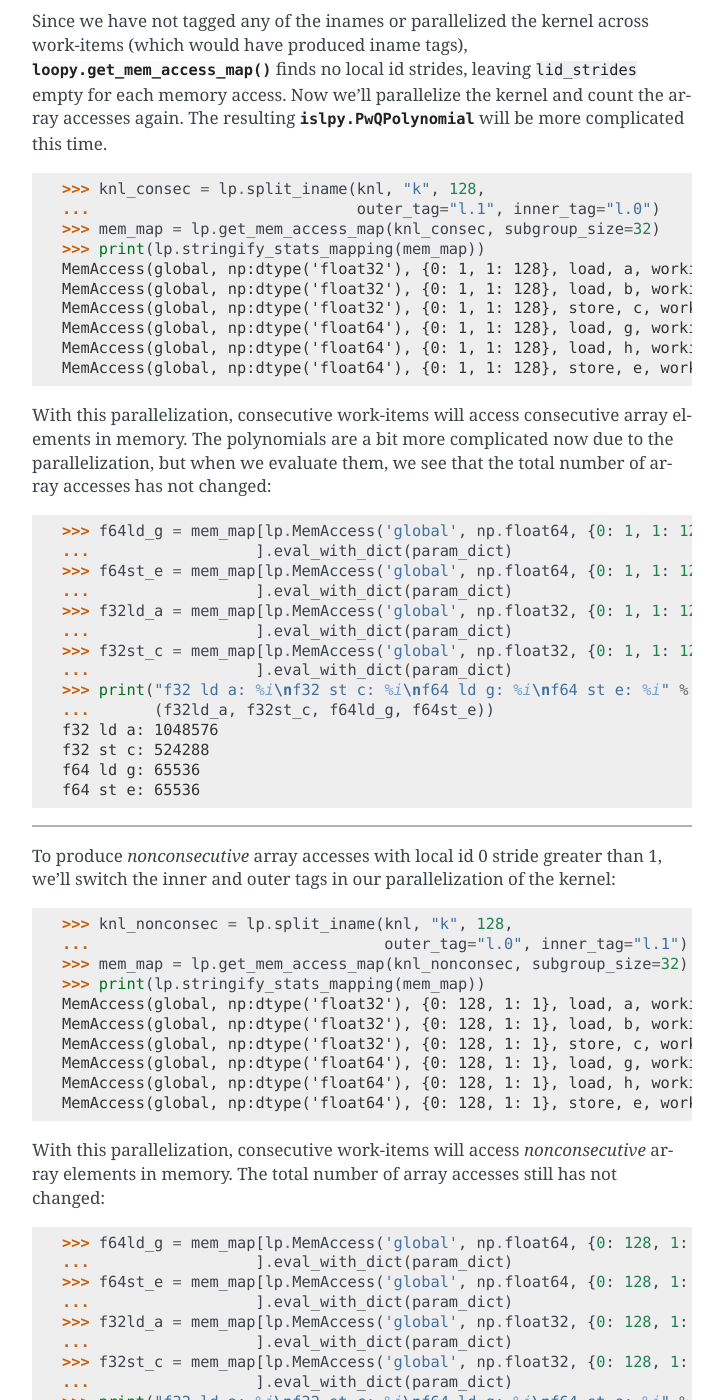
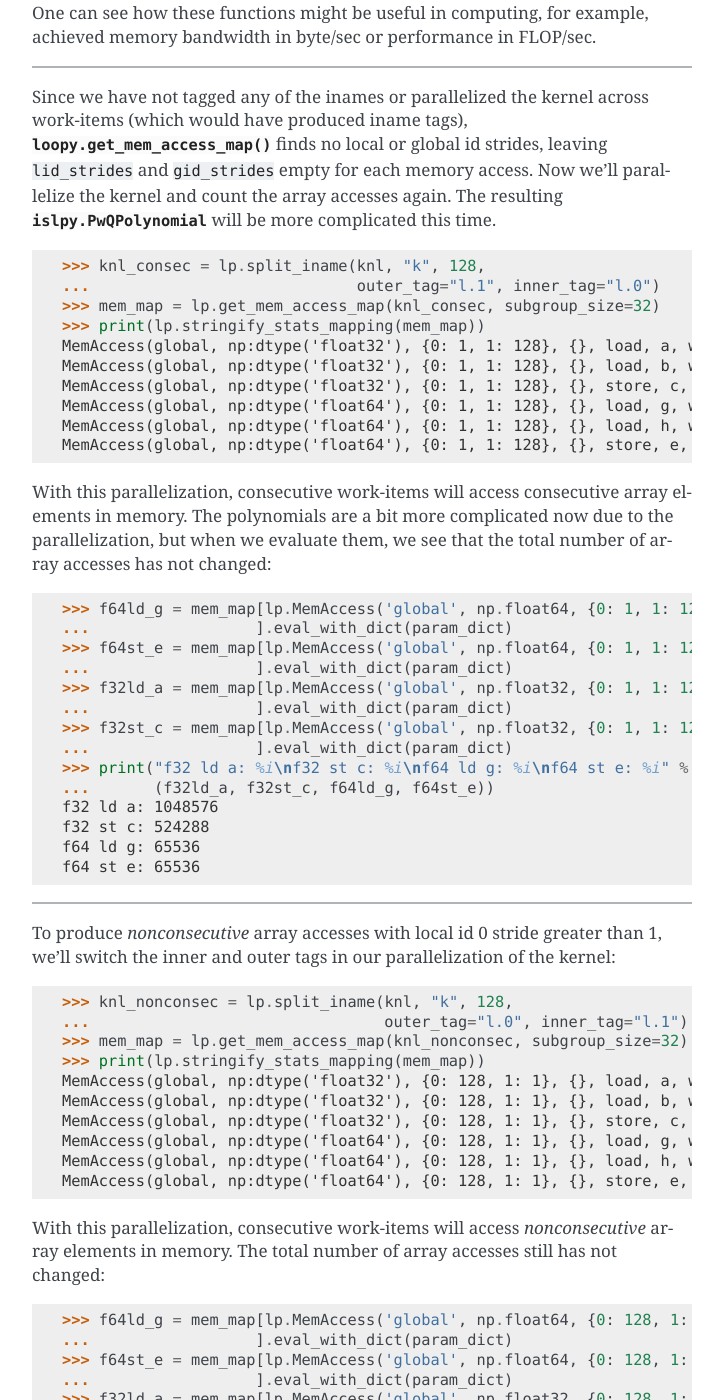
Before and after one commit to inducer/loopy, a Sphinx documentation site: the page built from doc/tutorial.rst, in a window 1280 px wide and 1400 px high, scrolled down 33099 px. Shown: the whole window, without its empty margins (388-1111 px from the left). Built offline with Sphinx 7.4.7, drawn with Linux system fonts in a browser that asks for light colours; some of the changed text lies outside the part shown.

Commit message:
collecting global id strides in MemAccessCounter, updated tests and tutorial

```diff
--- a/doc/tutorial.rst
+++ b/doc/tutorial.rst
@@ -1641,15 +1641,15 @@ we'll continue using the kernel from the previous example:
 
     >>> mem_map = lp.get_mem_access_map(knl, subgroup_size=32)
     >>> print(lp.stringify_stats_mapping(mem_map))
-    MemAccess(global, np:dtype('float32'), {}, load, a, subgroup) : ...
+    MemAccess(global, np:dtype('float32'), {}, {}, load, a, subgroup) : ...
     <BLANKLINE>
 
 Each line of output will look roughly like::
 
 
-    MemAccess(global, np:dtype('float32'), {}, load, a, subgroup) : [m, l, n] -> { 2 * m * l * n : m > 0 and l > 0 and n > 0 }
-    MemAccess(global, np:dtype('float32'), {}, load, b, subgroup) : [m, l, n] -> { m * l * n : m > 0 and l > 0 and n > 0 }
-    MemAccess(global, np:dtype('float32'), {}, store, c, subgroup) : [m, l, n] -> { m * l * n : m > 0 and l > 0 and n > 0 }
+    MemAccess(global, np:dtype('float32'), {}, {}, load, a, subgroup) : [m, l, n] -> { 2 * m * l * n : m > 0 and l > 0 and n > 0 }
+    MemAccess(global, np:dtype('float32'), {}, {}, load, b, subgroup) : [m, l, n] -> { m * l * n : m > 0 and l > 0 and n > 0 }
+    MemAccess(global, np:dtype('float32'), {}, {}, store, c, subgroup) : [m, l, n] -> { m * l * n : m > 0 and l > 0 and n > 0 }
 
 :func:`loopy.get_mem_access_map` returns a :class:`loopy.ToCountMap` of **{**
 :class:`loopy.MemAccess` **:** :class:`islpy.PwQPolynomial` **}**.
@@ -1661,7 +1661,7 @@ Each line of output will look roughly like::
 - dtype: A :class:`loopy.LoopyType` or :class:`numpy.dtype` that specifies the
   data type accessed.
 
-- stride: A :class:`dict` of **{** :class:`int` **:**
+- lid_strides: A :class:`dict` of **{** :class:`int` **:**
   :class:`pymbolic.primitives.Expression` or :class:`int` **}** that specifies
   local strides for each local id in the memory access index. Local ids not
   found will not be present in ``lid_strides.keys()``. Uniform access (i.e.
@@ -1669,6 +1669,11 @@ Each line of output will look roughly like::
   ``lid_strides[0]=0``, but may also occur when no local id 0 is found, in
   which case the 0 key will not be present in lid_strides.
 
+- gid_strides: A :class:`dict` of **{** :class:`int` **:**
+  :class:`pymbolic.primitives.Expression` or :class:`int` **}** that specifies
+  global strides for each global id in the memory access index. Global ids not
+  found will not be present in ``gid_strides.keys()``.
+
 - direction: A :class:`str` that specifies the direction of memory access as
   **load** or **store**.
 
@@ -1679,13 +1684,13 @@ We can evaluate these polynomials using :func:`islpy.eval_with_dict`:
 
 .. doctest::
 
-    >>> f64ld_g = mem_map[lp.MemAccess('global', np.float64, {}, 'load', 'g', CG.SUBGROUP)
+    >>> f64ld_g = mem_map[lp.MemAccess('global', np.float64, {}, {}, 'load', 'g', CG.SUBGROUP)
     ...                  ].eval_with_dict(param_dict)
-    >>> f64st_e = mem_map[lp.MemAccess('global', np.float64, {}, 'store', 'e', CG.SUBGROUP)
+    >>> f64st_e = mem_map[lp.MemAccess('global', np.float64, {}, {}, 'store', 'e', CG.SUBGROUP)
     ...                  ].eval_with_dict(param_dict)
-    >>> f32ld_a = mem_map[lp.MemAccess('global', np.float32, {}, 'load', 'a', CG.SUBGROUP)
+    >>> f32ld_a = mem_map[lp.MemAccess('global', np.float32, {}, {}, 'load', 'a', CG.SUBGROUP)
     ...                  ].eval_with_dict(param_dict)
-    >>> f32st_c = mem_map[lp.MemAccess('global', np.float32, {}, 'store', 'c', CG.SUBGROUP)
+    >>> f32st_c = mem_map[lp.MemAccess('global', np.float32, {}, {}, 'store', 'c', CG.SUBGROUP)
     ...                  ].eval_with_dict(param_dict)
     >>> print("f32 ld a: %i\nf32 st c: %i\nf64 ld g: %i\nf64 st e: %i" %
     ...       (f32ld_a, f32st_c, f64ld_g, f64st_e))
@@ -1721,12 +1726,12 @@ using :func:`loopy.ToCountMap.to_bytes` and :func:`loopy.ToCountMap.group_by`:
 
 The lines of output above might look like::
 
-    MemAccess(global, np:dtype('float32'), {}, load, a, subgroup) : [m, l, n] -> { 8 * m * l * n : m > 0 and l > 0 and n > 0 }
-    MemAccess(global, np:dtype('float32'), {}, load, b, subgroup) : [m, l, n] -> { 4 * m * l * n : m > 0 and l > 0 and n > 0 }
-    MemAccess(global, np:dtype('float32'), {}, store, c, subgroup) : [m, l, n] -> { 4 * m * l * n : m > 0 and l > 0 and n > 0 }
-    MemAccess(global, np:dtype('float64'), {}, load, g, subgroup) : [m, l, n] -> { 8 * m * n : m > 0 and l > 0 and n > 0 }
-    MemAccess(global, np:dtype('float64'), {}, load, h, subgroup) : [m, l, n] -> { 8 * m * n : m > 0 and l > 0 and n > 0 }
-    MemAccess(global, np:dtype('float64'), {}, store, e, subgroup) : [m, l, n] -> { 8 * m * n : m > 0 and l > 0 and n > 0 }
+    MemAccess(global, np:dtype('float32'), {}, {}, load, a, subgroup) : [m, l, n] -> { 8 * m * l * n : m > 0 and l > 0 and n > 0 }
+    MemAccess(global, np:dtype('float32'), {}, {}, load, b, subgroup) : [m, l, n] -> { 4 * m * l * n : m > 0 and l > 0 and n > 0 }
+    MemAccess(global, np:dtype('float32'), {}, {}, store, c, subgroup) : [m, l, n] -> { 4 * m * l * n : m > 0 and l > 0 and n > 0 }
+    MemAccess(global, np:dtype('float64'), {}, {}, load, g, subgroup) : [m, l, n] -> { 8 * m * n : m > 0 and l > 0 and n > 0 }
+    MemAccess(global, np:dtype('float64'), {}, {}, load, h, subgroup) : [m, l, n] -> { 8 * m * n : m > 0 and l > 0 and n > 0 }
+    MemAccess(global, np:dtype('float64'), {}, {}, store, e, subgroup) : [m, l, n] -> { 8 * m * n : m > 0 and l > 0 and n > 0 }
 
 One can see how these functions might be useful in computing, for example,
 achieved memory bandwidth in byte/sec or performance in FLOP/sec.
@@ -1735,9 +1740,10 @@ achieved memory bandwidth in byte/sec or performance in FLOP/sec.
 
 Since we have not tagged any of the inames or parallelized the kernel across
 work-items (which would have produced iname tags), :func:`loopy.get_mem_access_map`
-finds no local id strides, leaving ``lid_strides`` empty for each memory access.
-Now we'll parallelize the kernel and count the array accesses again. The
-resulting :class:`islpy.PwQPolynomial` will be more complicated this time.
+finds no local or global id strides, leaving ``lid_strides`` and ``gid_strides``
+empty for each memory access. Now we'll parallelize the kernel and count the array
+accesses again. The resulting :class:`islpy.PwQPolynomial` will be more complicated
+this time.
 
 .. doctest::
 
@@ -1745,12 +1751,12 @@ resulting :class:`islpy.PwQPolynomial` will be more complicated this time.
     ...                             outer_tag="l.1", inner_tag="l.0")
     >>> mem_map = lp.get_mem_access_map(knl_consec, subgroup_size=32)
     >>> print(lp.stringify_stats_mapping(mem_map))
-    MemAccess(global, np:dtype('float32'), {0: 1, 1: 128}, load, a, workitem) : ...
-    MemAccess(global, np:dtype('float32'), {0: 1, 1: 128}, load, b, workitem) : ...
-    MemAccess(global, np:dtype('float32'), {0: 1, 1: 128}, store, c, workitem) : ...
-    MemAccess(global, np:dtype('float64'), {0: 1, 1: 128}, load, g, workitem) : ...
-    MemAccess(global, np:dtype('float64'), {0: 1, 1: 128}, load, h, workitem) : ...
-    MemAccess(global, np:dtype('float64'), {0: 1, 1: 128}, store, e, workitem) : ...
+    MemAccess(global, np:dtype('float32'), {0: 1, 1: 128}, {}, load, a, workitem) : ...
+    MemAccess(global, np:dtype('float32'), {0: 1, 1: 128}, {}, load, b, workitem) : ...
+    MemAccess(global, np:dtype('float32'), {0: 1, 1: 128}, {}, store, c, workitem) : ...
+    MemAccess(global, np:dtype('float64'), {0: 1, 1: 128}, {}, load, g, workitem) : ...
+    MemAccess(global, np:dtype('float64'), {0: 1, 1: 128}, {}, load, h, workitem) : ...
+    MemAccess(global, np:dtype('float64'), {0: 1, 1: 128}, {}, store, e, workitem) : ...
     <BLANKLINE>
 
 With this parallelization, consecutive work-items will access consecutive array
@@ -1760,13 +1766,13 @@ array accesses has not changed:
 
 .. doctest::
 
-    >>> f64ld_g = mem_map[lp.MemAccess('global', np.float64, {0: 1, 1: 128}, 'load', 'g', CG.WORKITEM)
+    >>> f64ld_g = mem_map[lp.MemAccess('global', np.float64, {0: 1, 1: 128}, {}, 'load', 'g', CG.WORKITEM)
     ...                  ].eval_with_dict(param_dict)
-    >>> f64st_e = mem_map[lp.MemAccess('global', np.float64, {0: 1, 1: 128}, 'store', 'e', CG.WORKITEM)
+    >>> f64st_e = mem_map[lp.MemAccess('global', np.float64, {0: 1, 1: 128}, {}, 'store', 'e', CG.WORKITEM)
     ...                  ].eval_with_dict(param_dict)
-    >>> f32ld_a = mem_map[lp.MemAccess('global', np.float32, {0: 1, 1: 128}, 'load', 'a', CG.WORKITEM)
+    >>> f32ld_a = mem_map[lp.MemAccess('global', np.float32, {0: 1, 1: 128}, {}, 'load', 'a', CG.WORKITEM)
     ...                  ].eval_with_dict(param_dict)
-    >>> f32st_c = mem_map[lp.MemAccess('global', np.float32, {0: 1, 1: 128}, 'store', 'c', CG.WORKITEM)
+    >>> f32st_c = mem_map[lp.MemAccess('global', np.float32, {0: 1, 1: 128}, {}, 'store', 'c', CG.WORKITEM)
     ...                  ].eval_with_dict(param_dict)
     >>> print("f32 ld a: %i\nf32 st c: %i\nf64 ld g: %i\nf64 st e: %i" %
     ...       (f32ld_a, f32st_c, f64ld_g, f64st_e))
@@ -1786,12 +1792,12 @@ we'll switch the inner and outer tags in our parallelization of the kernel:
     ...                                outer_tag="l.0", inner_tag="l.1")
     >>> mem_map = lp.get_mem_access_map(knl_nonconsec, subgroup_size=32)
     >>> print(lp.stringify_stats_mapping(mem_map))
-    MemAccess(global, np:dtype('float32'), {0: 128, 1: 1}, load, a, workitem) : ...
-    MemAccess(global, np:dtype('float32'), {0: 128, 1: 1}, load, b, workitem) : ...
-    MemAccess(global, np:dtype('float32'), {0: 128, 1: 1}, store, c, workitem) : ...
-    MemAccess(global, np:dtype('float64'), {0: 128, 1: 1}, load, g, workitem) : ...
-    MemAccess(global, np:dtype('float64'), {0: 128, 1: 1}, load, h, workitem) : ...
-    MemAccess(global, np:dtype('float64'), {0: 128, 1: 1}, store, e, workitem) : ...
+    MemAccess(global, np:dtype('float32'), {0: 128, 1: 1}, {}, load, a, workitem) : ...
+    MemAccess(global, np:dtype('float32'), {0: 128, 1: 1}, {}, load, b, workitem) : ...
+    MemAccess(global, np:dtype('float32'), {0: 128, 1: 1}, {}, store, c, workitem) : ...
+    MemAccess(global, np:dtype('float64'), {0: 128, 1: 1}, {}, load, g, workitem) : ...
+    MemAccess(global, np:dtype('float64'), {0: 128, 1: 1}, {}, load, h, workitem) : ...
+    MemAccess(global, np:dtype('float64'), {0: 128, 1: 1}, {}, store, e, workitem) : ...
     <BLANKLINE>
 
 With this parallelization, consecutive work-items will access *nonconsecutive*
@@ -1800,13 +1806,13 @@ changed:
 
 .. doctest::
 
-    >>> f64ld_g = mem_map[lp.MemAccess('global', np.float64, {0: 128, 1: 1}, 'load', 'g', CG.WORKITEM)
+    >>> f64ld_g = mem_map[lp.MemAccess('global', np.float64, {0: 128, 1: 1}, {}, 'load', 'g', CG.WORKITEM)
     ...                  ].eval_with_dict(param_dict)
-    >>> f64st_e = mem_map[lp.MemAccess('global', np.float64, {0: 128, 1: 1}, 'store', 'e', CG.WORKITEM)
+    >>> f64st_e = mem_map[lp.MemAccess('global', np.float64, {0: 128, 1: 1}, {}, 'store', 'e', CG.WORKITEM)
     ...                  ].eval_with_dict(param_dict)
-    >>> f32ld_a = mem_map[lp.MemAccess('global', np.float32, {0: 128, 1: 1}, 'load', 'a', CG.WORKITEM)
+    >>> f32ld_a = mem_map[lp.MemAccess('global', np.float32, {0: 128, 1: 1}, {}, 'load', 'a', CG.WORKITEM)
     ...                  ].eval_with_dict(param_dict)
-    >>> f32st_c = mem_map[lp.MemAccess('global', np.float32, {0: 128, 1: 1}, 'store', 'c', CG.WORKITEM)
+    >>> f32st_c = mem_map[lp.MemAccess('global', np.float32, {0: 128, 1: 1}, {}, 'store', 'c', CG.WORKITEM)
     ...                  ].eval_with_dict(param_dict)
     >>> print("f32 ld a: %i\nf32 st c: %i\nf64 ld g: %i\nf64 st e: %i" %
     ...       (f32ld_a, f32st_c, f64ld_g, f64st_e))
```
Also changed, not shown: other parts of doc/tutorial.rst (+3 -3 lines), 2 other files.
